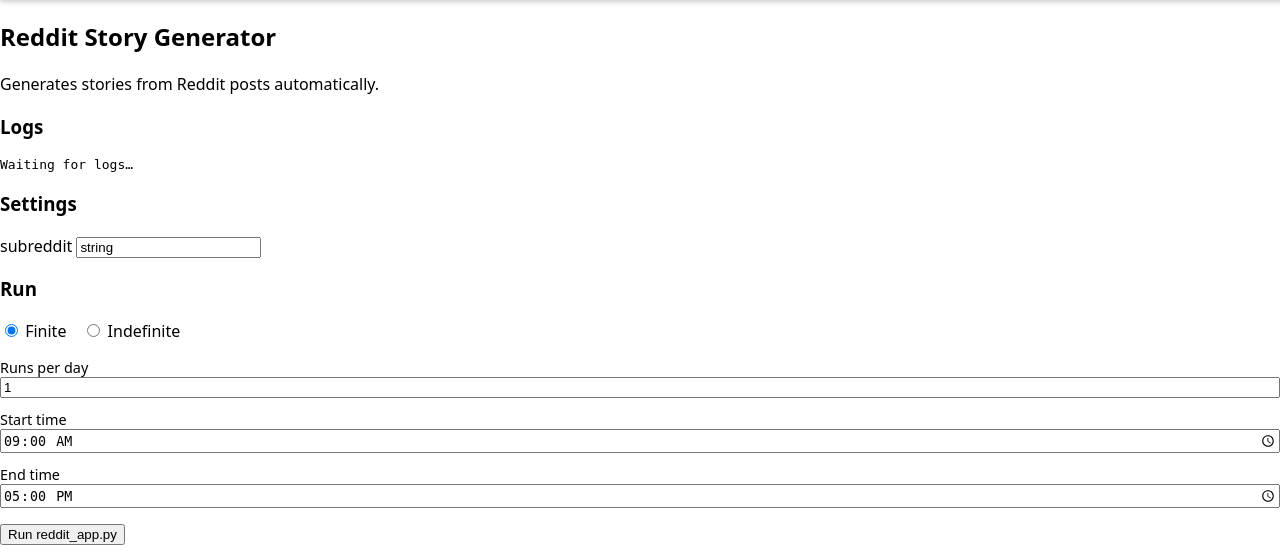
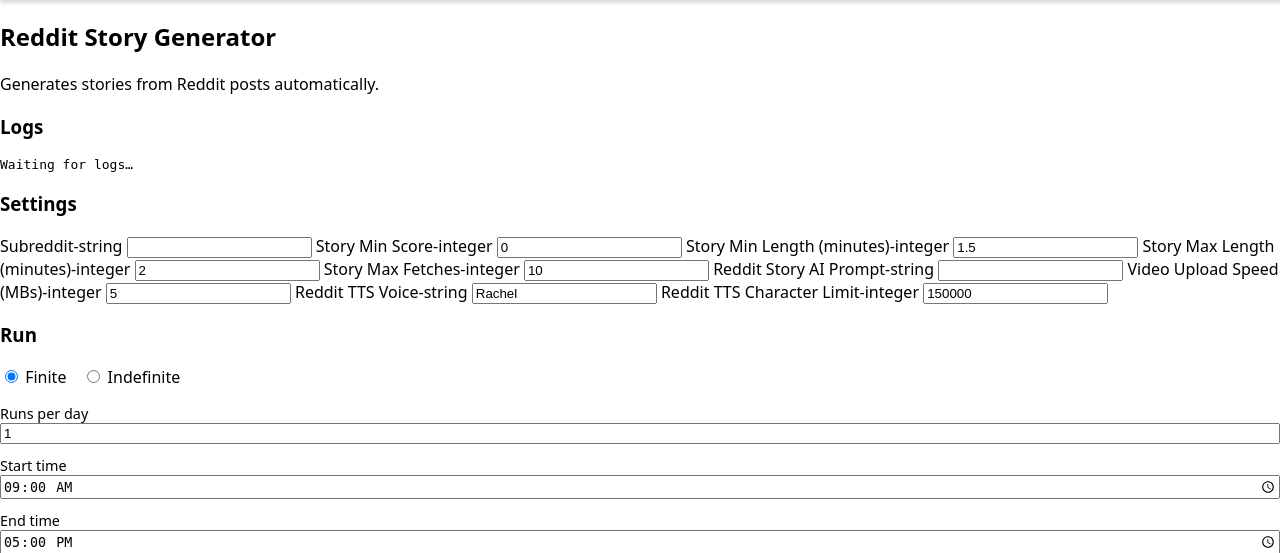
Before and after one commit to JuhilKBhatt/Leam, a Flask app: page /modules/Reddit_Story_Generator in a window 1280 px wide. Shown: the part 59-612 px from the top of the page. Run offline with Flask 3, Linux system fonts and the light colour scheme; some libraries are stand-ins or nearby versions.

Commit message:
Logger (Not working)

```diff
--- a/app.py
+++ b/app.py
@@ -2,6 +2,8 @@
 from flask_socketio import SocketIO
 import json
 from pathlib import Path
+import time
+from threading import Lock
 
 app = Flask(__name__)
 
@@ -9,6 +11,8 @@
 
 STATS_FILE = Path("data/system_stats.json")
 MODULES_DIR = Path("leam_modules")
+log_threads = {}
+log_thread_lock = Lock()
 
 def get_modules():
     modules = []
@@ -28,6 +32,21 @@
             })
     print(modules)
     return modules
+
+def tail_log(module_name, log_path):
+    """Continuously emits new log lines for a module"""
+    with open(log_path, "r") as f:
+        f.seek(0, 2)  # go to end of file
+
+        while True:
+            line = f.readline()
+            if line:
+                socketio.emit(
+                    "module_log",
+                    {"module": module_name, "line": line.rstrip()}
+                )
+            else:
+                socketio.sleep(0.5)
 
 @app.route("/")
 def index():
@@ -61,6 +80,32 @@
         module=module_data
     )
 
+@socketio.on("subscribe_logs")
+def subscribe_logs(data):
+    module_name = data.get("module")
+
+    module_path = MODULES_DIR / module_name
+    module_json = module_path / "module.json"
+
+    if not module_json.exists():
+        return
+
+    module_data = json.loads(module_json.read_text())
+    log_rel_path = module_data.get("log_file")
+
+    if not log_rel_path:
+        return
+
+    log_path = module_path / log_rel_path
+    log_path.parent.mkdir(exist_ok=True)
+    log_path.touch(exist_ok=True)
+
+    with log_thread_lock:
+        if module_name not in log_threads:
+            log_threads[module_name] = socketio.start_background_task(
+                tail_log, module_name, log_path
+            )
+
 def load_stats():
     if not STATS_FILE.exists():
         return {}
--- a/leam_modules/Reddit_Story_Generator/module.json
+++ b/leam_modules/Reddit_Story_Generator/module.json
@@ -2,7 +2,16 @@
     "name": "Reddit Story Generator",
     "description": "Generates stories from Reddit posts automatically.",
     "run_file": "reddit_app.py",
+    "log_file": "logs/runtime.log",
     "settings": {
-        "subreddit": "string"
+        "Subreddit-string": "",
+        "Story Min Score-integer": 0,
+        "Story Min Length (minutes)-integer": 1.5,
+        "Story Max Length (minutes)-integer": 2,
+        "Story Max Fetches-integer": 10,
+        "Reddit Story AI Prompt-string": "",
+        "Video Upload Speed (MBs)-integer": 5,
+        "Reddit TTS Voice-string": "Rachel",
+        "Reddit TTS Character Limit-integer": 150000
     }
 }
--- a/leam_modules/YouTube_Commenter/module.json
+++ b/leam_modules/YouTube_Commenter/module.json
@@ -2,6 +2,7 @@
     "name": "YouTube Commenter",
     "description": "Automatically comments and replies on trending YouTube videos.",
     "run_file": "commenter.py",
+    "log_file": "logs/runtime.log",
     "settings": {
 
     }
--- /dev/null
+++ b/static/scripts/module_log_socket.js
@@ -0,0 +1,12 @@
+const socket = io();
+const moduleName = "{{ module_name }}";
+const logsEl = document.getElementById("logs");
+
+socket.emit("subscribe_logs", { module: moduleName });
+
+socket.on("module_log", (data) => {
+    if (data.module !== moduleName) return;
+
+    logsEl.textContent += data.line + "\n";
+    logsEl.scrollTop = logsEl.scrollHeight;
+});
--- a/templates/components/modules/module_page.html
+++ b/templates/components/modules/module_page.html
@@ -10,6 +10,7 @@
     <link rel="stylesheet" href="{{ url_for('static', filename='styles/toggle_switch.css') }}">
     <link rel="stylesheet" href="{{ url_for('static', filename='styles/card_modules.css') }}">
     <script src="{{ url_for('static', filename='scripts/module_run.js') }}" defer></script>
+    <script src="{{ url_for('static', filename='scripts/module_log_socket.js') }}" defer></script>
     <script src="https://cdn.socket.io/4.7.2/socket.io.min.js"></script>
     {% block head %}{% endblock %}
 </head>
```
